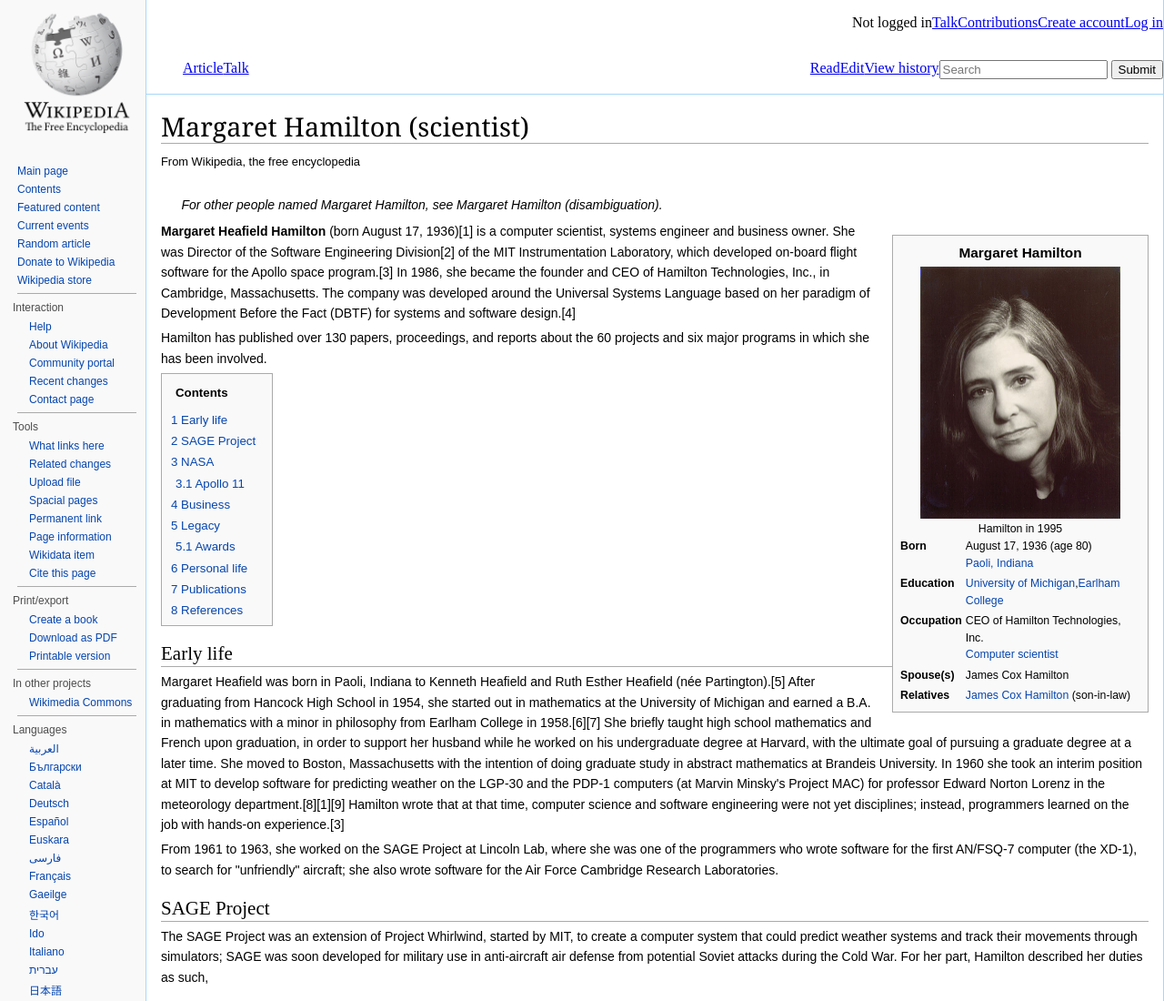
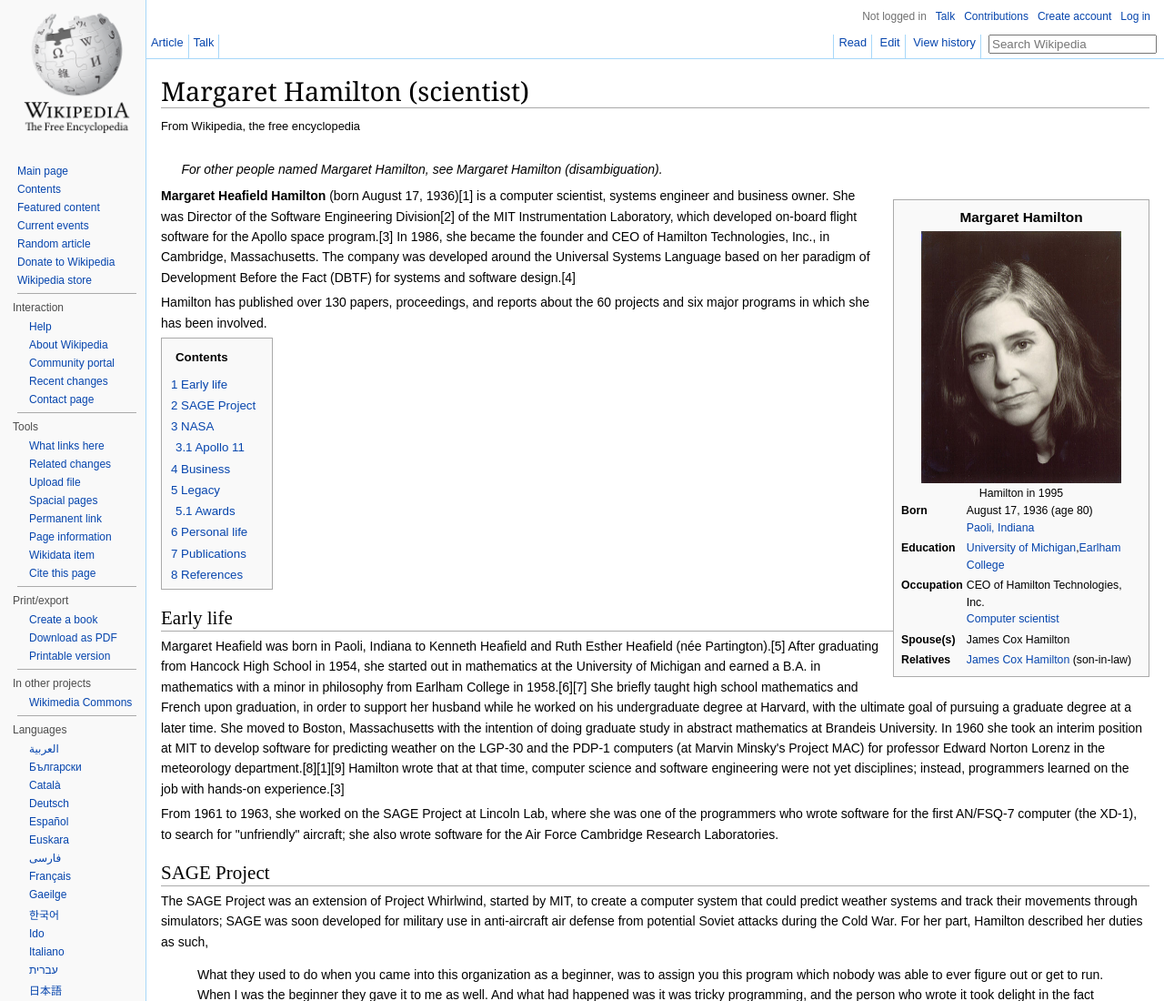
Before and after one commit to greenfox-zerda-lasers/gaborbencsik, a plain HTML site: page week-02/wikipedia/index.html in a window 1280 px wide. Shown: the top 1100 px of the page at 91% size. Drawn offline with Linux system fonts and the light colour scheme.

Commit message:
wiki fix

```diff
--- a/week-02/wikipedia/css/style.css
+++ b/week-02/wikipedia/css/style.css
@@ -67,6 +67,10 @@
   font-style: normal;
 }
 
+li:hover{
+  text-decoration: underline;
+}
+
 .cite{
   padding-left: 60px;
   font-style: normal;
@@ -76,12 +80,36 @@
 .nav-panel{
   display: flex;
   flex-direction: column;
+
 }
 
 .nav-secondary{
   display: flex;
   flex-direction: row;
   justify-content: flex-end;
+  font-size: 12px;
+  line-height: 13.8px;
+  text-decoration: none;
+  color: #0645ad;
+  font-family: sans-serif;
+}
+
+.nav-secondary a{
+  text-decoration: none;
+  color: #0645ad;
+}
+
+.nav-secondary li{
+  margin-right: 10px;
+}
+
+.nav-secondary li:first-child{
+  color: #707070;
+  text-decoration: none;
+}
+
+.nav-secondary li:last-child{
+  margin-right: 15px;
 }
 
 .nav-secondary > li,
@@ -94,16 +122,80 @@
   display: flex;
   flex-direction: row;
   justify-content: space-between;
+  font-family: sans-serif;
+  font-size: 12.8px;
+  line-height: 18px;
+  border-bottom: 1px solid rgb(167, 215, 249);
+}
+
+.nav-article ul{
+  margin-top: 0;
+  margin-bottom: 0px;
+  padding-left: 0;
+}
+
+.nav-article a{
+  color: #0645ad;
+  display: block;
+  padding-left: 5px;
+  padding-bottom: 8px;
+  text-decoration: none;
+}
+
+.nav-article li{
+  display: inline-block;
+
 }
 
 .nav-left{
   display: flex;
   flex-direction: row;
+
+}
+
+.nav-left li{
+  border-right: 1px solid rgb(167, 215, 249);
+  padding-right: 5px;
 }
 
 .nav-right{
   display: flex;
   flex-direction: row;
+}
+
+.nav-right li{
+  border-right: 1px solid rgb(167, 215, 249);
+  padding-right: 5px;
+
+}
+
+.nav-right a{
+  background: linear-gradient (to bottom, #fff, #0645ad);
+
+}
+
+.nav-right li:first-child{
+  border-left: 1px solid rgb(167, 215, 249);
+  background-color:
+}
+
+/*.nav-item-active{
+  color: #333;
+  text-decoration: none;
+
+}*/
+
+.form-style{
+  margin: 0 8px 0 8px;
+
+}
+
+input[type="submit"]{
+  display: none;
+}
+
+input[type="search"]{
+
 }
 
 .nav-primary{
@@ -157,11 +249,11 @@
 .container{
   border: 1px solid rgb(167, 215, 249);
   border-top: 0;
+  border-right: 0;
 }
 
 .main-content{
   padding: 16px;
-  border-top: 1px solid rgb(167, 215, 249);
 }
 
 .photo-primary{
--- a/week-02/wikipedia/index.html
+++ b/week-02/wikipedia/index.html
@@ -2,6 +2,7 @@
 <html>
   <head>
     <meta charset="utf-8">
+    <link rel="canonical" href="https://en.wikipedia.org/wiki/Margaret_Hamilton_(scientist)" />
     <link href="css/style.css" rel="stylesheet" type="text/css">
     <title>Margaret Hamilton (scientist) - Wikipedia</title>
   </head>
@@ -22,20 +23,22 @@
         </nav>
         <nav class="nav-article">
           <ul class="nav-left">
-            <li><a href="#">Article</a></li>
+            <li><a href="#" class="nav-item-active">Article</a></li>
             <li><a href="#">Talk</a></li>
           </ul>
-          <ul class="nav-right">
-            <li><a href="#">Read</a></li>
-            <li><a href="#">Edit</a></li>
-            <li><a href="#">View history</a></li>
-            <li>
-              <form class="" action="index.html" method="post">
-                <input type="serch" name="search" placeholder="Search">
-                <input type="submit" name="name">
-              </form>
-            </li>
-          </ul>
+          <div class="nav-right">
+            <ul>
+              <li><a href="#" class="nav-item-active">Read</a></li>
+              <li><a href="#">Edit</a></li>
+              <li><a href="#">View history</a></li>
+            </ul>
+            <form class="form-style" action="index.html" method="post">
+              <input type="serch" name="search" placeholder="Search Wikipedia">
+              <input type="submit" name="name">
+            </form>
+          </div>
+
+
 
         </nav>
       </header>
```
